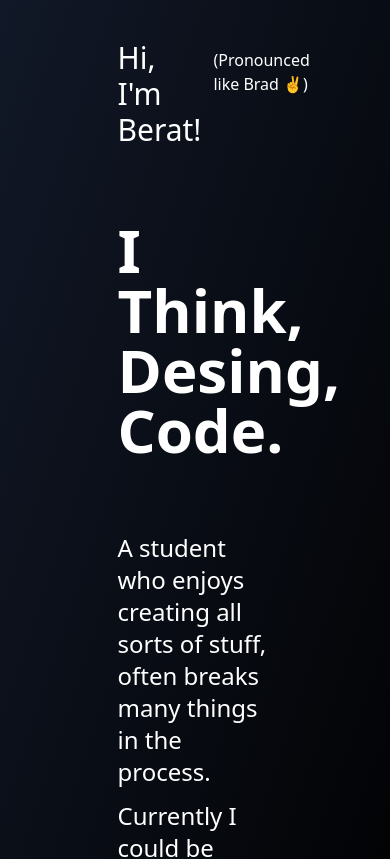
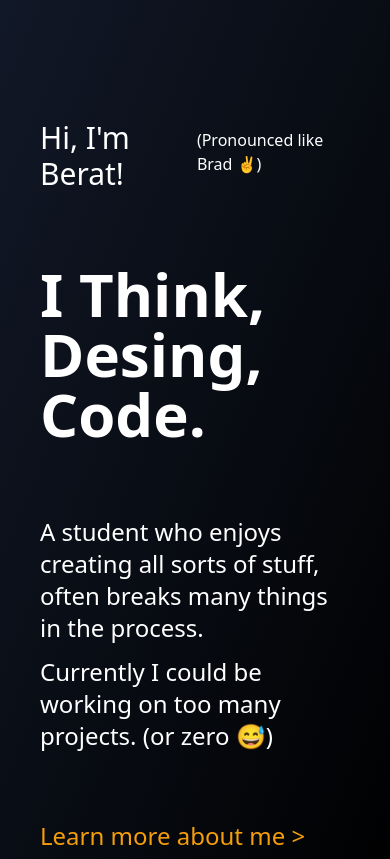
Before and after one commit to beratcmn/beratcmn.github.io, a plain HTML site: page index.html in a window 390 px wide. Shown: the top 859 px of the page. Drawn offline with nearby package versions, Linux system fonts and the light colour scheme.

Commit message:
Improved the responsiveness more

```diff
--- a/index.html
+++ b/index.html
@@ -15,9 +15,9 @@
     <!-- Landing Page New-->
     <div class="lg:h-screen bg-gradient-to-br from-gray-900 to-black text-white">
 
-        <div class="lg:h-20"></div> <!-- Empty block-->
+        <div class="h-20"></div> <!-- Empty block-->
 
-        <div class="p-10">
+        <div class="p-10 hidden lg:block">
             <div class="flex flex-row m-auto justify-center">
 
                 <div class="h-auto w-3/6"> <!-- Yazı -->
@@ -52,6 +52,34 @@
                 </div>
 
             </div>
+        </div>
+
+        <div class="h-screen lg:hidden p-10"> <!-- Yazı mobile-->
+            <div class="lg:h-36"></div> <!-- Empty block-->
+
+            <div class="flex flex-row">
+                <div class="flex">
+                    <p class="text-3xl font-sans ">Hi, I'm Berat!</p>
+                </div>
+                <div class="flex">
+                    <p class="text-l font-sans ml-3 mt-2">(Pronounced like Brad ✌️)</p>
+                </div>
+            </div>
+
+
+            <div class="h-8 lg:h-0"></div> <!-- Empty block-->
+
+            <p class="text-6xl lg:text-7xl font-semibold mt-10"> I Think, Desing, Code.</p>
+
+            <div class="h-8 lg:h-0"></div> <!-- Empty block-->
+
+            <p class="text-2xl mt-10">A student who enjoys creating all sorts of stuff, often breaks many things
+                in the process.</p>
+            <p class="text-2xl mt-3 mb-7">Currently I could be working on too many projects. (or zero 😅)</p>
+
+            <div class="h-10 lg:h-0"></div> <!-- Empty block-->
+
+            <a class="text-2xl text-yellow-500" href="#about">Learn more about me ></a>
         </div>
     </div>
 
@@ -90,6 +118,7 @@
 
             <div class="h-12"></div> <!-- Empty block-->
             <a class="text-2xl text-yellow-500" href="#contact">How to contact me ></a>
+            <div class="h-12"></div> <!-- Empty block-->
         </div>
     </div>
 
```
